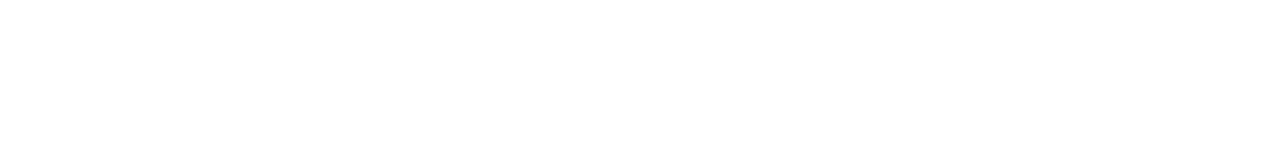
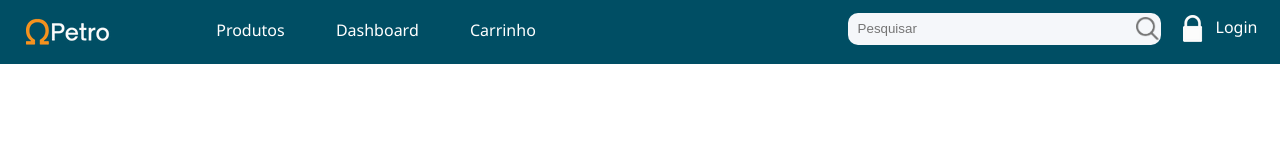
Before and after one commit to gpc186/omega-industrial, a plain HTML site: page src/public/html/index.html in a window 1280 px wide. Drawn offline with Linux system fonts and the light colour scheme.

Commit message:
Header da pagina de login pronto

```diff
--- a/src/public/html/index.html
+++ b/src/public/html/index.html
@@ -1,11 +1,48 @@
 <!DOCTYPE html>
 <html lang="pt-br">
+
 <head>
     <meta charset="UTF-8">
     <meta name="viewport" content="width=device-width, initial-scale=1.0">
-    <title>Petro.ind|Home</title>
+    <title>OmegaPetro | Home</title>
+    <link rel="stylesheet" href="/src/public/style/index.css">
 </head>
+
 <body>
+    <header>
+        <nav>
+            <div class="nav-content">
+                <div class="nav-img">
+                    <img class="nav-img-logo" src="/src/public/assets/img/logo.png">
+                </div>
+                <div class="nav-navegacao">
+                    <a href="">
+                        <p>Produtos</p>
+                    </a>
+                    <a href="">
+                        <p>Dashboard</p>
+                    </a>
+                    <a href="">
+                        <p>Carrinho</p>
+                    </a>
+                </div>
+            </div>
+            <div class="nav-content">
+                <div class="nav-pesquisa">
+                    <div class="pesquisa">
+                        <input placeholder="Pesquisar" type="text">
+                        <img src="/src/public/assets/img/lupa.png" alt="">
+                    </div>
+                </div>
+                <div class="nav-login">
+                    <a href="">
+                        <img src="/src/public/assets/img/login-icon.png">
+                        <p>Login</p>
+                    </a>
+                </div>
+            </div>
+        </nav>
+    </header>
+</body>
 
-</body>
 </html>
--- /dev/null
+++ b/src/public/style/index.css
@@ -0,0 +1,140 @@
+* {
+    margin: 0;
+    padding: 0;
+}
+
+body {
+    color: #000000;
+    font-family: 'Segoe UI', Tahoma, Geneva, Verdana, sans-serif;
+}
+
+a {
+    color: #ffffff;
+    text-decoration: none;
+}
+
+header {
+    background-color: #004e64;
+    display: flex;
+    align-items: start;
+    justify-content: center;
+    flex-direction: column;
+    padding: 1dvw;
+}
+
+nav {
+    display: flex;
+    width: 98dvw;
+}
+
+.nav-content {
+    height: 100%;
+    display: flex;
+    width: 50%;
+    align-items: center;
+    justify-content: center;
+    gap: 2%;
+}
+
+/*Div da Logo*/
+
+.nav-img {
+    height: 100%;
+    width: 29%;
+    display: flex;
+    align-items: center;
+    justify-content: start;
+    padding-left: 1dvw;
+}
+
+/* Div para navegão */
+
+.nav-navegacao {
+    height: 100%;
+    width: 69%;
+    display: flex;
+    align-items: center;
+    justify-content: start;
+    gap: 4dvw;
+}
+
+.nav-navegacao p {
+    padding-bottom: 3px;
+    border-bottom: 1px solid rgba( 0, 0, 0, 0);
+    transition: all 0.4s;
+}
+
+.nav-navegacao p:hover{
+    color: #f7931e;
+    border-bottom: 1px solid #f7931e;
+
+}
+
+/* Div da pesquisa */
+
+.nav-pesquisa {
+    height: 100%;
+    width: 83%;
+    display: flex;
+    align-items: center;
+    justify-content: end;
+}
+
+.pesquisa{
+    width: 60%;
+    height: 4dvh;
+    background-color: #f5f7fa;
+    border-radius: 10px;
+    display: flex;
+    align-items: center;
+}
+
+.pesquisa input {
+    width: 100%;
+    height: 100%;
+    background-color: rgba( 0, 0, 0, 0);
+    border: none;
+    padding-left: 3%;
+    padding-right: 10%;
+    border-radius: 10px;
+    transition: all 0.09s;
+}
+
+.pesquisa input:focus{
+ outline: #f7931e 1px solid;
+}
+
+.pesquisa img{
+    width: 3dvh;
+    position: absolute;
+    margin-left: 22.5%;
+}
+
+/* Div do login */
+
+.nav-login {
+    height: 100%;
+    width: 15%;
+    display: flex;
+    align-items: center;
+    justify-content: center;
+}
+
+.nav-login a {
+    display: flex;
+    align-items: center;
+    justify-content: center;
+    gap: 1dvw;
+}
+
+.nav-login a p {
+    padding-bottom: 3px;
+    border-bottom: 1px solid rgba( 0, 0, 0, 0);
+    transition: all 0.4s;
+}
+
+.nav-login a p:hover{
+    color: #f7931e;
+    border-bottom: 1px solid #f7931e;
+
+}
```
Also changed, not shown: src/public/assets/img/login-icon.png (added), src/public/assets/img/logo.png (added), src/public/assets/img/lupa.png (added).
